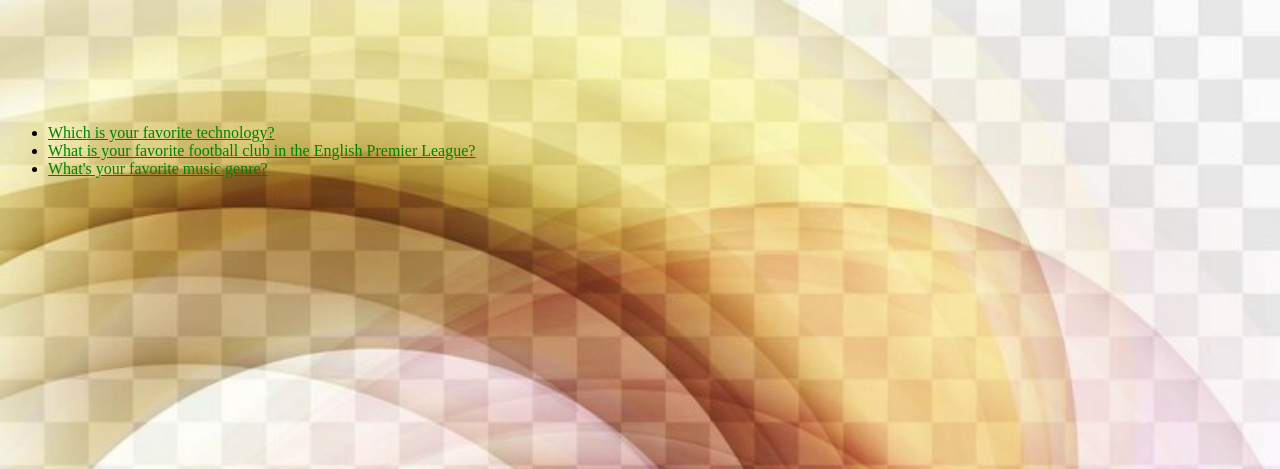
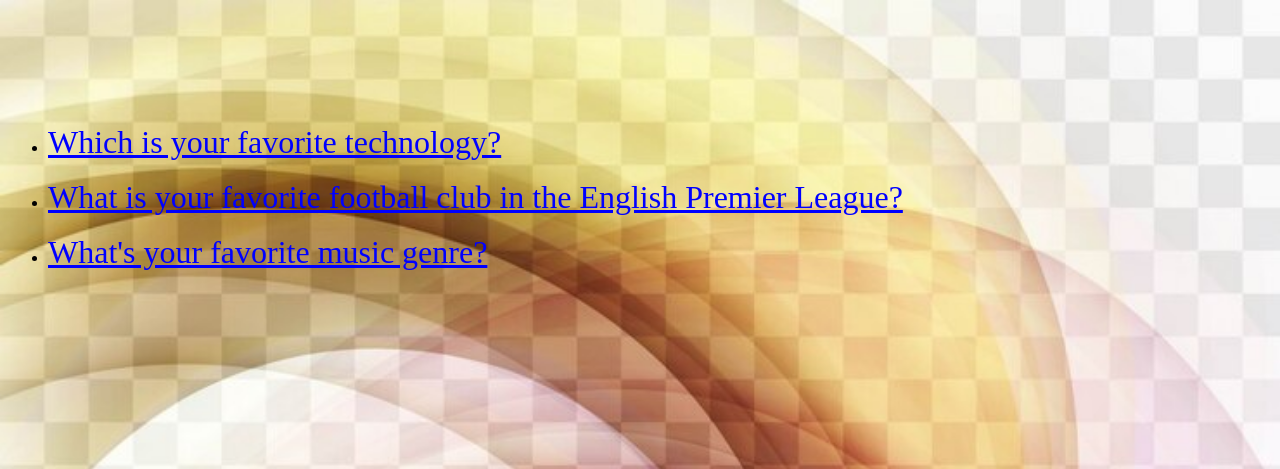
Before and after one commit to DaveOuma/PollswithDjango, a Django app: page /myapp/ in a window 1280 px wide. Shown: the top 469 px of the page. Run offline with Django 5.2, Linux system fonts and the light colour scheme; data comes from the database, SQL or seed files in the repository; both versions use the stored data as it was after the commit.

Commit message:
corrected problematic files

```diff
--- a/polls/mysite/myapp/admin.py
+++ b/polls/mysite/myapp/admin.py
@@ -15,4 +15,4 @@
     list_display = ["question_text", "pub_date", "was_published_recently"]
 
 
-admin.site.register(Question)
+admin.site.register(Question, QuestionAdmin)
--- a/polls/mysite/myapp/static/polls/style.css
+++ b/polls/mysite/myapp/static/polls/style.css
@@ -1,9 +1,5 @@
-li a {
-    color: green;
-}
-
 h1 {
-    color:black
+    color:black;
 }
 
 body {
@@ -13,3 +9,10 @@
     background-size: cover;
 
 }
+
+li a {
+    color: blue;
+    font-size:xx-large;
+
+
+}
--- a/polls/mysite/myapp/templates/polls/detail.html
+++ b/polls/mysite/myapp/templates/polls/detail.html
@@ -14,6 +14,7 @@
             <li>{{ choice.choice_text }}</li>
         {% endfor %}
         </ul>
+        <a href="{% url 'myapp:results' question.id %}"><strong><h2>View Results</h2></strong></a>
         <form action="{% url 'myapp:vote' question.id %}" method="post">
             {% csrf_token %}
             <fieldset>
--- a/polls/mysite/myapp/templates/polls/index.html
+++ b/polls/mysite/myapp/templates/polls/index.html
@@ -1,4 +1,4 @@
-{% load static%}
+{% load static %}
 <!DOCTYPE html>
 <html lang="en">
   <head>
@@ -11,8 +11,9 @@
     {% if latest_question_list %}
     <ul>
     {% for question in latest_question_list %}
-    <li><a href="{% url 'myapp: detail' question.id %}">{{ question.question_text }}</a></li>
+    <li><a href="{% url 'myapp:detail' question.id %}">{{ question.question_text }}</a></li><br>
     {% endfor %}
+
     </ul>
     {% else %}
     <p>No polls are available.</p>
--- a/polls/mysite/myapp/views.py
+++ b/polls/mysite/myapp/views.py
@@ -1,4 +1,4 @@
-from django.shortcuts import get_object_or_404, HttpResponse, HttpResponseRedirect,render
+from django.shortcuts import get_object_or_404, HttpResponseRedirect,render
 # from django.http import HttpResponse
 from .models import Choice, Question
 from django.urls import reverse
@@ -54,5 +54,4 @@
         # Always return an HttpResponseRedirect after successfully dealing
         # with POST data. This prevents data from being posted twice if a
         # user hits the Back button.
-        return HttpResponseRedirect(reverse("polls:results", args=(question.id,)))
-    return HttpResponse("<h2>You're voting on question %s.</h2>" % question_id)
+        return HttpResponseRedirect(reverse("myapp:results", args=(question.id,)))
```
Also changed, not shown: polls/mysite/db.sqlite3.
